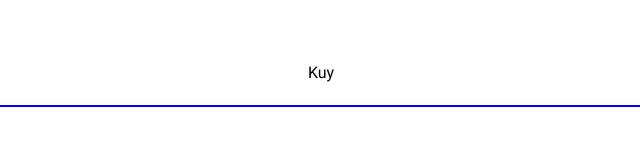
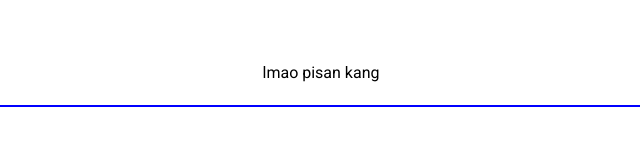
Before and after one commit to mbyanb/mbyanb.git.io, a plain HTML site: page index.html in a window 1280 px wide. Shown: the part 184-330 px from the top of the page, 319-959 px from the left. Drawn offline with Linux system fonts and the light colour scheme; a web font is replaced by a local one.

Commit message:
innit commit gas

```diff
--- a/index.html
+++ b/index.html
@@ -46,7 +46,7 @@
         </aside>
     </main>
     <footer class="box">
-        Kuy
+        lmao pisan kang
     </footer>
     </div>
 </div>
```
